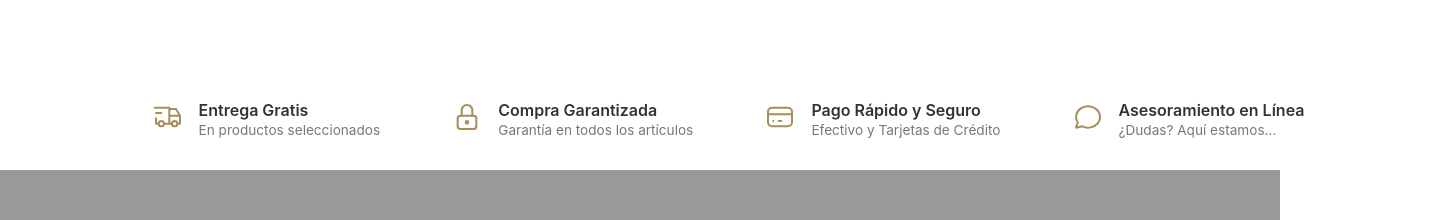
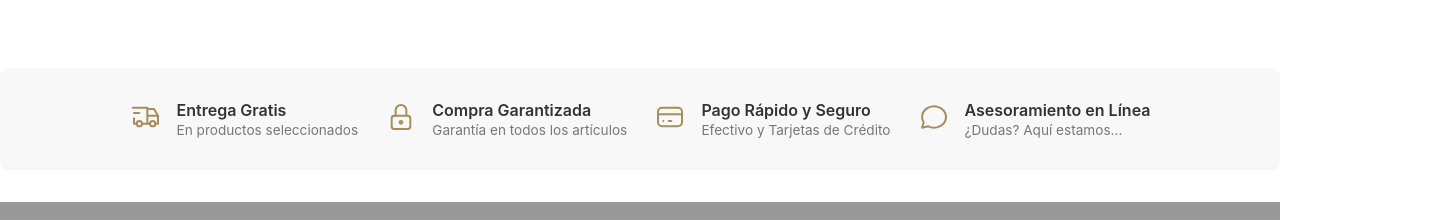
Before and after one commit to Javiermu97/impattopyproyect, a Next.js app: page / in a window 1280 px wide. Shown: the part 1240-1460 px from the top of the page, 1456 px wide, since content can reach past the window. Built offline with nearby package versions, Linux system fonts and the light colour scheme; no server answers; the database is empty.

Commit message:
Primer commit

```diff
--- a/app/globals.css
+++ b/app/globals.css
@@ -155,16 +155,17 @@ button { cursor: pointer; border: none; padding: 10px 20px; border-radius: 5px;
 
 /* La sección exterior solo se encarga del fondo y el espaciado vertical */
 .info-banner-section {
-  inline-size: min(1200px, 100% - 4rem); /* 2rem por lado en pantallas grandes también */
-  margin-inline: auto;
+  background-color: #f8f8f8;
+  margin: 0 auto 2rem auto;
+  max-width: 1200px;   /* Fondo limitado */
   padding: 2rem 8rem;  /* Espacio arriba, abajo y a los lados */
   border-radius: 8px;  /* Opcional: bordes redondeados */
 }
 
 /* El nuevo WRAPPER se encarga de centrar y limitar el ancho */
 .info-banner-content-wrapper {
-  padding: 0;           /* deja que el padding lo maneje la sección */
   margin: 0 auto;
+  padding: 0;
   box-sizing: border-box;
 }
 
```
